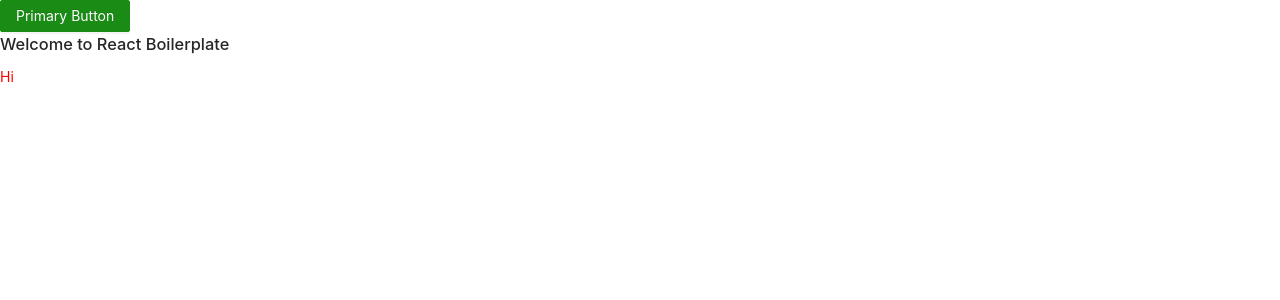
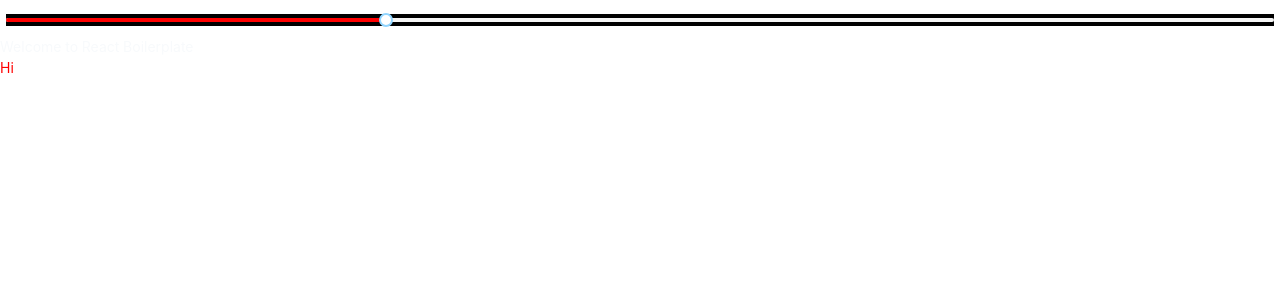
Before and after one commit to raph90/personal-react-boilerplate, a React app: page / in a window 1280 px wide. Shown: the top 300 px of the page. Built offline with nearby package versions, Linux system fonts and the light colour scheme.

Commit message:
very close

```diff
--- a/package.json
+++ b/package.json
@@ -40,6 +40,7 @@
     "@types/webpack": "^5.28.0",
     "@typescript-eslint/eslint-plugin": "^5.7.0",
     "@typescript-eslint/parser": "^5.7.0",
+    "autoprefixer": "^10.4.0",
     "babel-loader": "^8.2.3",
     "babel-plugin-import": "^1.13.3",
     "clean-webpack-plugin": "^4.0.0",
@@ -53,9 +54,14 @@
     "less": "^4.1.2",
     "less-loader": "6.0.0",
     "mini-css-extract-plugin": "^2.4.5",
+    "postcss": "^8.4.5",
+    "postcss-import": "^14.0.2",
+    "postcss-loader": "^6.2.1",
+    "postcss-preset-env": "^7.0.2",
     "prettier": "^2.5.1",
     "source-map-loader": "^3.0.0",
     "style-loader": "^2.0.0",
+    "tailwindcss": "^3.0.6",
     "typescript": "^4.5.4",
     "webpack": "^5.65.0",
     "webpack-bundle-analyzer": "^4.5.0",
--- /dev/null
+++ b/postcss.config.js
@@ -0,0 +1,5 @@
+// eslint-disable-next-line @typescript-eslint/no-var-requires
+const tailwindcss = require('tailwindcss');
+module.exports = {
+  plugins: ['postcss-preset-env', tailwindcss],
+};
--- a/src/App.tsx
+++ b/src/App.tsx
@@ -1,12 +1,12 @@
 import { FC } from 'react';
-import { Button } from 'antd';
+import { Slider } from 'antd';
 import Hello from './components/Hello';
 
 const App: FC = () => {
   return (
     <>
-      <Button type="primary">Primary Button</Button>
-      <h3> Welcome to React Boilerplate </h3>
+      <Slider className="bg-black" defaultValue={30} />
+      <h3 className="text-slate-50"> Welcome to React Boilerplate</h3>
       <Hello />
     </>
   );
--- a/src/index.tsx
+++ b/src/index.tsx
@@ -1,4 +1,4 @@
 import { render } from 'react-dom';
 import App from './App';
-import './styles/main.less';
+import './styles/main.css';
 render(<App />, document.getElementById('root'));
--- /dev/null
+++ b/src/styles/main.css
@@ -0,0 +1,7 @@
+@tailwind base;
+@tailwind components;
+@tailwind utilities;
+
+.ant-slider-track {
+  background-color: red;
+}
--- a/src/styles/main.less
+++ /dev/null
@@ -1,3 +0,0 @@
-@import '~antd/lib/style/themes/default.less';
-@import '~antd/dist/antd.less'; // Import Ant Design styles by less entry
-@import './theme.less'; // variables to override above
--- a/src/styles/theme.less
+++ /dev/null
@@ -1 +0,0 @@
-@primary-color: green;
--- /dev/null
+++ b/tailwind.config.js
@@ -0,0 +1,12 @@
+module.exports = {
+  purge: ['./src/**/*.{ts,tsx}'],
+  content: ['./src/**/*.{html,ts,tsx,js,jsx}'],
+  darkMode: false, // or 'media' or 'class'
+  theme: {
+    extend: {},
+  },
+  variants: {
+    extend: {},
+  },
+  plugins: [],
+};
--- a/webpack.development.ts
+++ b/webpack.development.ts
@@ -7,10 +7,10 @@ module.exports = {
   entry: './src/index.tsx',
   output: {
     path: path.resolve(__dirname, 'dist'),
-    filename: 'bundle.js'
+    filename: 'bundle.js',
   },
   resolve: {
-    extensions: ['.js', '.jsx', '.json', '.ts', '.tsx']
+    extensions: ['.js', '.jsx', '.json', '.ts', '.tsx'],
   },
   devtool: 'inline-source-map',
   module: {
@@ -18,18 +18,18 @@ module.exports = {
       {
         test: /\.(ts|js)x?$/,
         exclude: /node_modules/,
-        loader: 'babel-loader'
+        loader: 'babel-loader',
       },
       {
         enforce: 'pre',
         test: /\.js$/,
-        loader: 'source-map-loader'
+        loader: 'source-map-loader',
       },
       {
         test: /\.less$/i,
         use: [
           {
-            loader: 'style-loader'
+            loader: 'style-loader',
           },
           {
             loader: 'css-loader',
@@ -38,30 +38,31 @@ module.exports = {
               modules: {
                 auto: /\.module\.\w+$/i,
                 mode: 'local',
-                localIdentName: '[path][name]__[local]--[hash:base64:5]'
-              }
-            }
+                localIdentName: '[path][name]__[local]--[hash:base64:5]',
+              },
+            },
           },
           {
             loader: 'less-loader',
             options: {
               lessOptions: {
-                javascriptEnabled: true
-              }
-            }
-          }
-        ]
+                javascriptEnabled: true,
+              },
+            },
+          },
+        ],
       },
       {
-        use: ['style-loader', 'css-loader'],
-        test: /\.css$/
-      }
-    ]
+        test: /\.css$/i,
+        include: path.resolve(__dirname, 'src'),
+        use: ['style-loader', 'css-loader', 'postcss-loader'],
+      },
+    ],
   },
   plugins: [
     new HtmlWebpackPlugin({
-      template: path.resolve(__dirname, 'public', 'index.html')
+      template: path.resolve(__dirname, 'public', 'index.html'),
     }),
-    new CleanWebpackPlugin()
-  ]
+    new CleanWebpackPlugin(),
+  ],
 };
```
Also changed, not shown: 2 other files (tests, documents, lock files or other folders).
